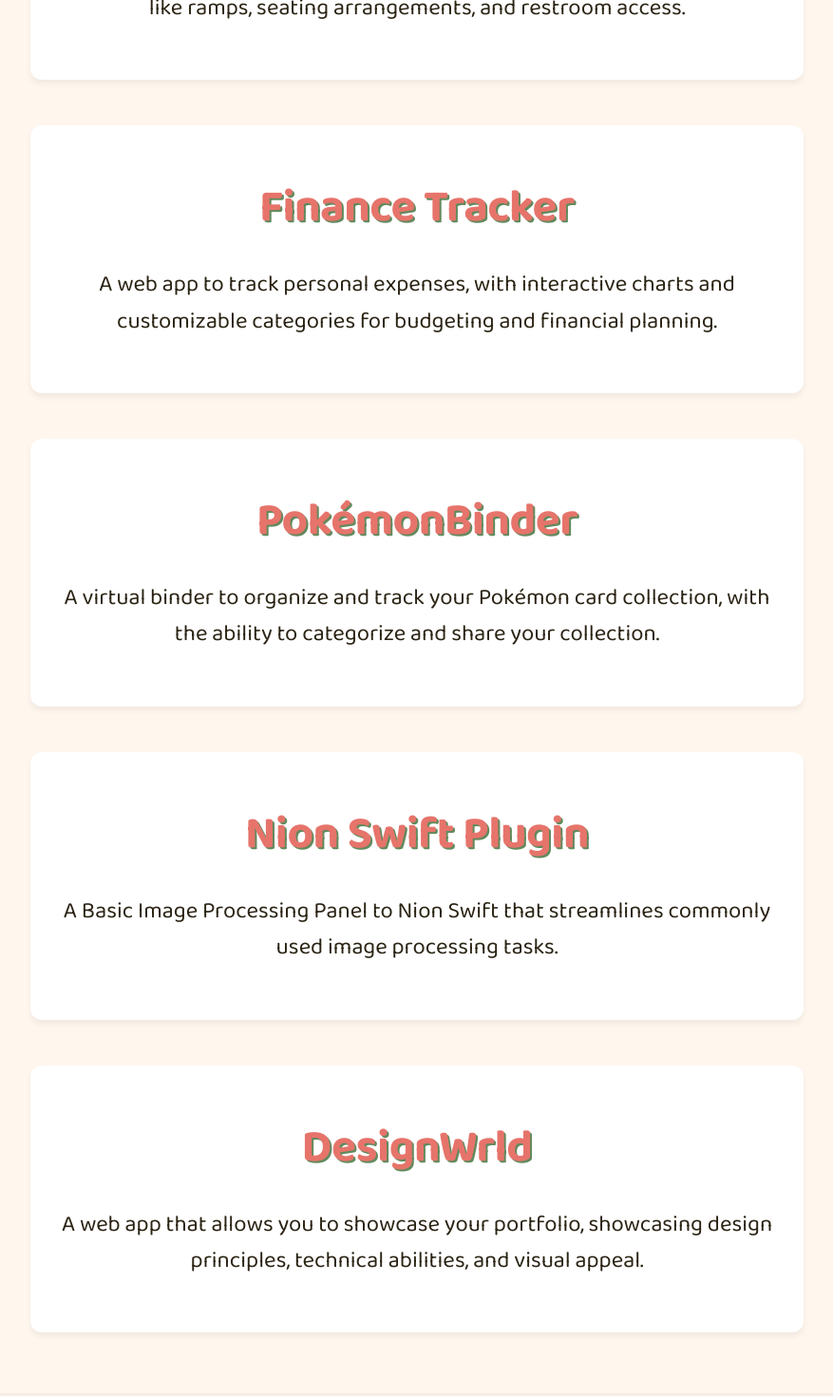
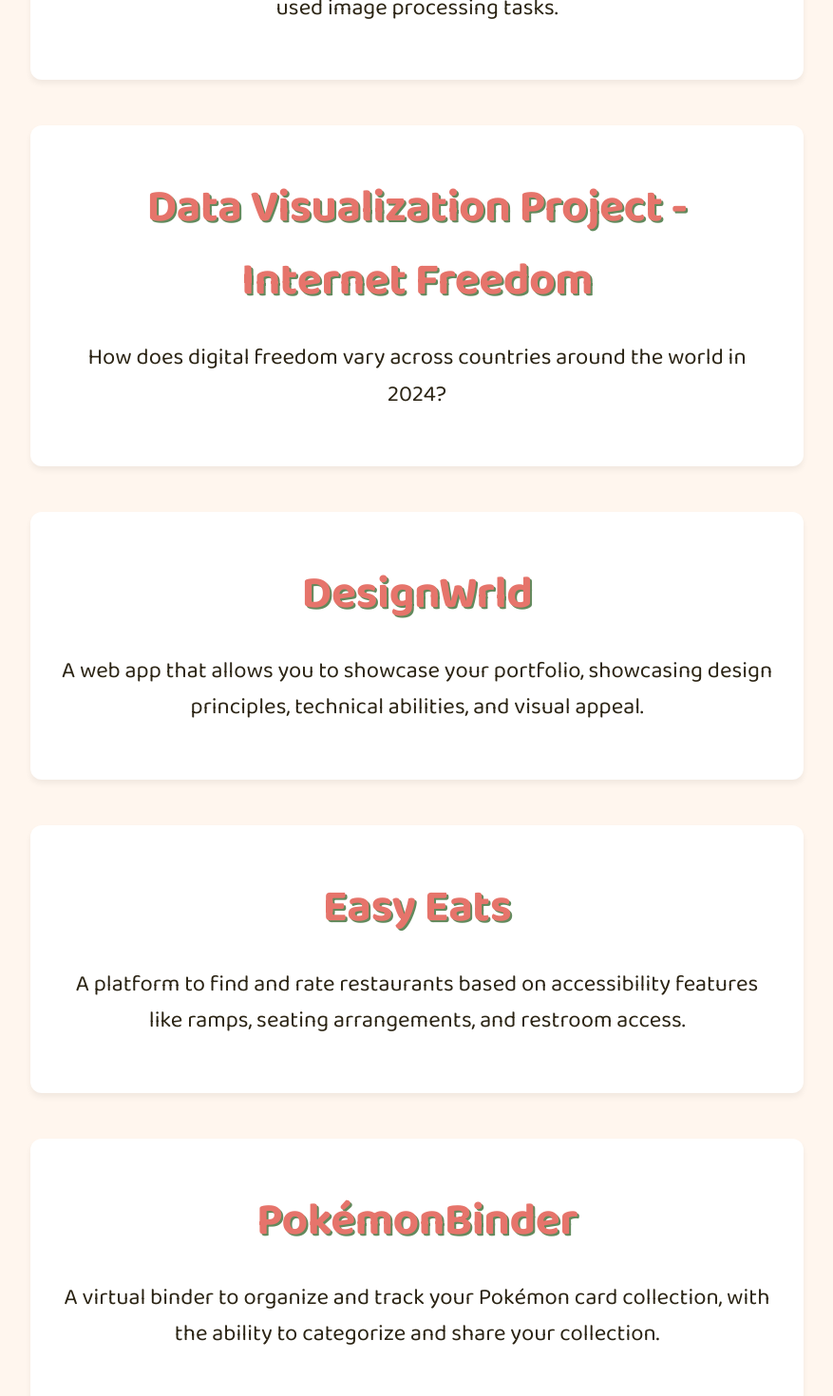
Before and after one commit to laxxe09/portfolio, a React (Create React App) app: page /portfolio/projects in a window 1280 px wide. Shown: the part 500-1970 px from the top of the page at 95% size, without its empty margins (201-1078 px from the left). Built offline with nearby package versions, Linux system fonts and the light colour scheme.

Commit message:
add data vis project

```diff
--- a/src/App.js
+++ b/src/App.js
@@ -12,6 +12,7 @@
 import PokemonBinder from './pages/PokemonBinder';
 import DesignWrld from './pages/DesignWrld';
 import Nionswift from './pages/Nionswift';
+import InternetFreedom from './pages/InternetFreedom';
 
 
 function App() {
@@ -28,6 +29,7 @@
 
           {/* Project-specific Routes */}
           <Route path="/nionswift_plugin" element={<Nionswift />} />
+          <Route path="/internet_freedom" element={<InternetFreedom />} />
           <Route path="/designwrld" element={<DesignWrld />} />
           <Route path="/easyeats" element={<EasyEats />} />
           <Route path="/pokemonbinder" element={<PokemonBinder />} />
--- a/src/components/Header.jsx
+++ b/src/components/Header.jsx
@@ -13,10 +13,12 @@
             <Link to="/projects" className="nav-link">Projects</Link>
             <ul className="dropdown-menu">
               <li><Link to="/nionswift_plugin">Nionswift Plugin</Link></li>
+              <li><Link to="/internet_freedom">Data Visualization Project - Internet Freedom</Link></li>
               <li><Link to="/designwrld">DesignWrld</Link></li>
               <li><Link to="/easyeats">Easy Eats</Link></li>
               <li><Link to="/pokemonbinder">PokémonBinder</Link></li>
               <li><Link to="/financetracker">Finance Tracker</Link></li>
+
 
 
 
--- a/src/components/Projects.jsx
+++ b/src/components/Projects.jsx
@@ -7,7 +7,45 @@
     <div className="projects-overview">
       <h1 className="projects-header">Project Overview</h1>
       <div className="projects-list">
-        {/* Project 1: Easy Eats */}
+
+
+         {/* Project 1: Nion Swift Plugin */}
+         <div className="project-card">
+          <h3 className="project-title">
+            <Link to="/nionswift" className="project-link">
+              Nion Swift Plugin
+            </Link>
+          </h3>
+          <p className="project-description">
+          A Basic Image Processing Panel to Nion Swift that streamlines commonly used image processing tasks.
+          </p>
+        </div>
+         {/* Project 2: Data Visualization Project - Internet Freedom*/}
+         <div className="project-card">
+          <h3 className="project-title">
+            <Link to="/internet_freedom" className="project-link">
+            Data Visualization Project - Internet Freedom
+            </Link>
+          </h3>
+          <p className="project-description">
+          How does digital freedom vary across countries around the world in 2024?
+          </p>
+        </div>
+
+        {/* Project 3: DesignWrld */}
+        <div className="project-card">
+          <h3 className="project-title">
+            <Link to="/designwrld" className="project-link">
+              DesignWrld
+            </Link>
+          </h3>
+          <p className="project-description">
+            A web app that allows you to showcase your portfolio, showcasing design principles, technical abilities, and visual appeal.
+          </p>
+        </div>
+
+
+        {/* Project 4: Easy Eats */}
         <div className="project-card">
           <h3 className="project-title">
             <Link to="/easyeats" className="project-link">
@@ -19,7 +57,20 @@
           </p>
         </div>
 
-        {/* Project 2: Finance Tracker */}
+
+        {/* Project 5: PokémonBinder */}
+        <div className="project-card">
+          <h3 className="project-title">
+            <Link to="/pokemonbinder" className="project-link">
+              PokémonBinder
+            </Link>
+          </h3>
+          <p className="project-description">
+            A virtual binder to organize and track your Pokémon card collection, with the ability to categorize and share your collection.
+          </p>
+        </div>
+
+        {/* Project 6: Finance Tracker */}
         <div className="project-card">
           <h3 className="project-title">
             <Link to="/financetracker" className="project-link">
@@ -31,40 +82,7 @@
           </p>
         </div>
 
-        {/* Project 3: PokémonBinder */}
-        <div className="project-card">
-          <h3 className="project-title">
-            <Link to="/pokemonbinder" className="project-link">
-              PokémonBinder
-            </Link>
-          </h3>
-          <p className="project-description">
-            A virtual binder to organize and track your Pokémon card collection, with the ability to categorize and share your collection.
-          </p>
-        </div>
 
-         {/* Project 5: Nion Swift Plugin */}
-         <div className="project-card">
-          <h3 className="project-title">
-            <Link to="/nionswift" className="project-link">
-              Nion Swift Plugin
-            </Link>
-          </h3>
-          <p className="project-description">
-          A Basic Image Processing Panel to Nion Swift that streamlines commonly used image processing tasks.
-          </p>
-        </div>
-        {/* Project 4: DesignWrld */}
-        <div className="project-card">
-          <h3 className="project-title">
-            <Link to="/designwrld" className="project-link">
-              DesignWrld
-            </Link>
-          </h3>
-          <p className="project-description">
-            A web app that allows you to showcase your portfolio, showcasing design principles, technical abilities, and visual appeal.
-          </p>
-        </div>
 
       </div>
     </div>
--- /dev/null
+++ b/src/pages/InternetFreedom.jsx
@@ -0,0 +1,27 @@
+import React from 'react';
+import './Nionswift.css';
+
+const InternetFreedom = () => {
+  return (
+    <div className="project-item">
+      <h1 className="project-title" style={{ color: '#E6746B' }}>Data Visualization - Internet Freedom</h1>
+      <h4 className="project-subtitle" style={{ color: '#E6746B' }}>
+      How does digital freedom vary across countries around the world in 2024?
+      </h4>
+      <div className="github-link-section">
+        <p>🔗 View this project:</p>
+        <a
+          href='https://internet-freedom-0e07aa.pages.cs.washington.edu'
+          target="_blank"
+          rel="noopener noreferrer"
+          className="github-link"
+        >
+         Data Visualization Project - Internet Freedom
+        </a>
+      </div>
+
+    </div>
+  );
+};
+
+export default InternetFreedom;
```
